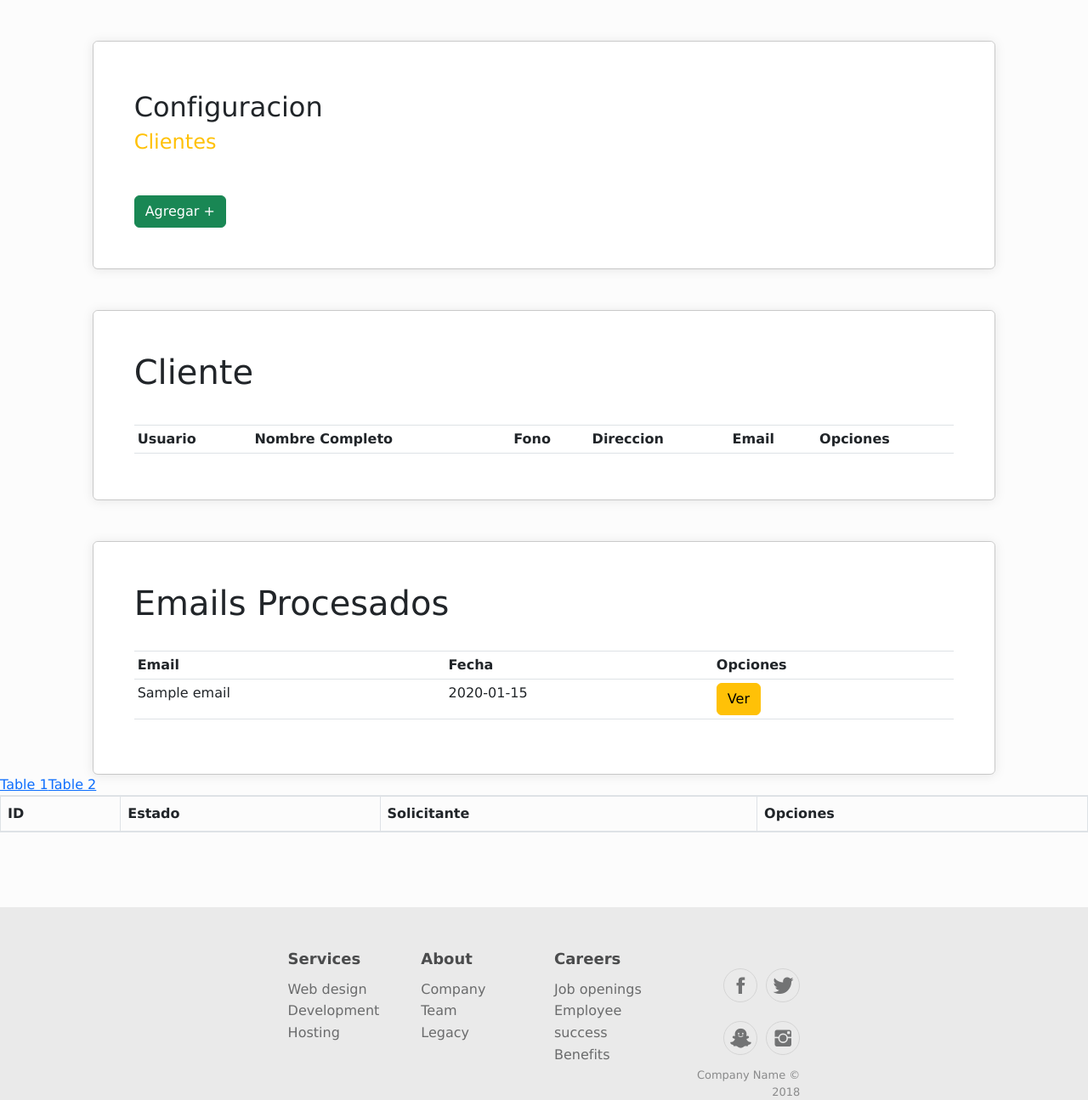
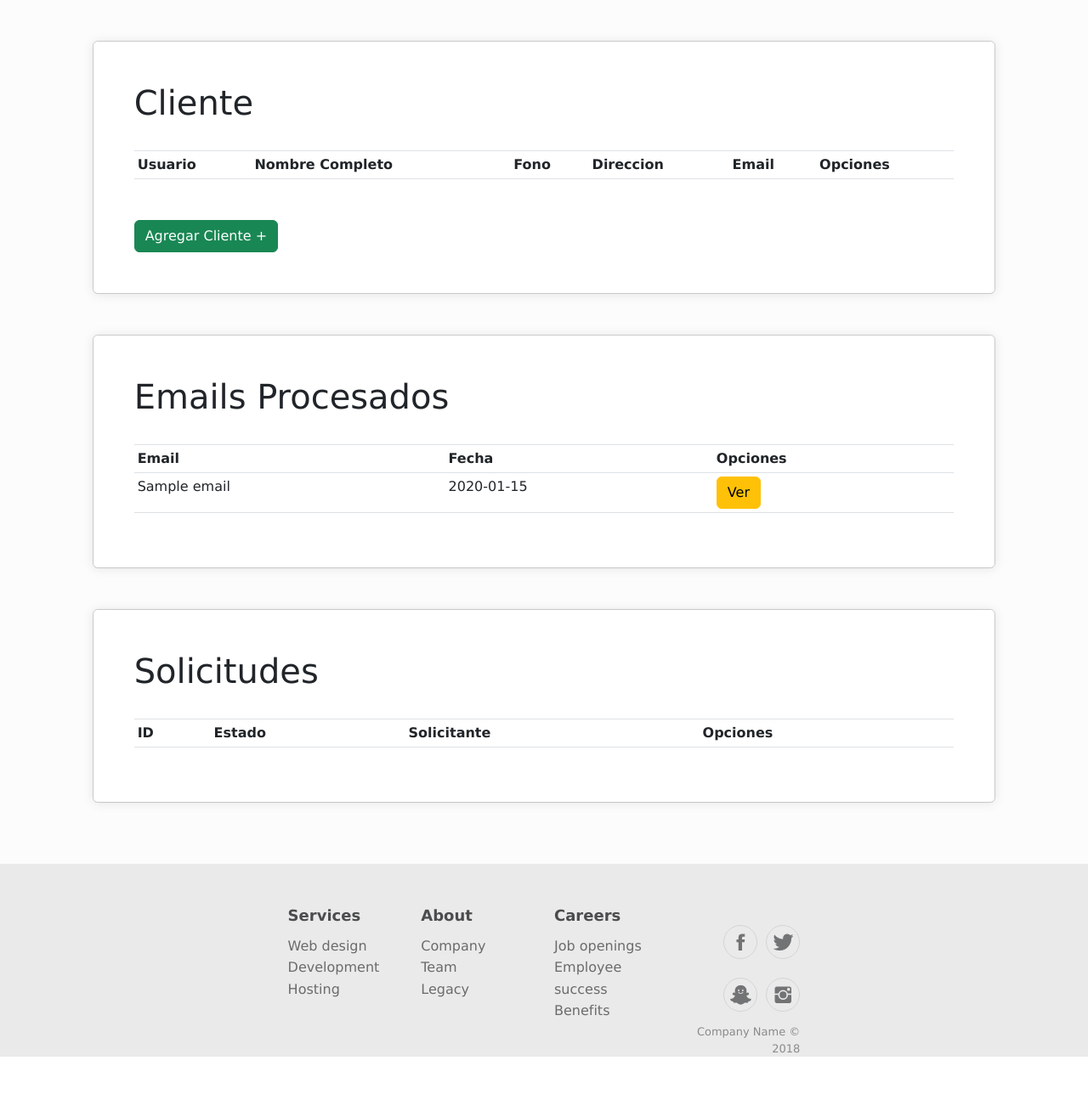
Before and after one commit to cambuuu/RALE, a Django app: page /ahome/ in a window 1280 px wide. Shown: the part 72-1367 px from the top of the page at 85% size. After the commit the page ends 1316 px from the top, so only its background shows below. Run offline with Django 3.2, Linux system fonts and the light colour scheme; a user stored in the database is signed in; tables that the repository leaves empty hold one stand-in row (values such as "Sample post"); lists and menus that the app fills with data are empty; some libraries are stand-ins or nearby versions.

Commit message:
Avance sitio web

```diff
--- a/RALE/ServicioWEB/templates/ahome.html
+++ b/RALE/ServicioWEB/templates/ahome.html
@@ -6,19 +6,6 @@
 <link href="{% static 'css/dataTables.bootstrap5.min.css' %}" rel="stylesheet" />
 <div class="row">
     <div class="col-12 col-md-10 offset-md-1">
-        <div class="card mt-5">
-            <div class="card-body p-5 sombra">
-                <div class="titulo"></div>
-                    <h2>Configuracion</h2><h4 class="text-warning">Clientes</h4>
-                <div class="mt-5">
-                    <a class="btn btn-success" href="{% url 'ServicioWEB:signup' %}">Agregar +</a>
-                </div>
-            </div>
-        </div>
-    </div>
-</div>
-<div class="row">
-    <div id="cliente"  class="col-12 col-md-10 offset-md-1">
         <div class="card mt-5">
             <div class="card-body p-5 sombra table-responsive">
                     <h1>Cliente</h1>
@@ -45,6 +32,9 @@
                         </tr>
                         {% endfor %}
                       </table>
+                 <div class="mt-5">
+                     <a class="btn btn-success" href="{% url 'ServicioWEB:signup' %}">Agregar Cliente +</a>
+                 </div>
             </div>
         </div>
     </div>
@@ -55,7 +45,7 @@
             <div class="card-body p-5 sombra table-responsive">
                     <h1>Emails Procesados</h1>
                     <br>
-                    <table class="table table-hover table-sm" id="email">
+                    <table class="table table-hover table-sm">
                         <tr>
                             <th>Email</th>
                             <th>Fecha</th>
@@ -76,70 +66,32 @@
     </div>
 </div>
 <div class="row">
-    <div>
-        <ul class="nav nav-tabs" role="tablist">
-            <li class="active">
-                <a href="#tab-table1" data-toggle="tab">Table 1</a>
-            </li>
-            <li>
-                <a href="#tab-table2" data-toggle="tab">Table 2</a>
-            </li>
-        </ul>
-        <div class="tab-content">
-            <div class="tab-pane active" id="tab-table1">
-                <table id="myTable1" class="table table-striped table-bordered" cellspacing="0" width="100%">
-                    <thead>
+    <div class="col-12 col-md-10 offset-md-1">
+        <div class="card mt-5">
+            <div class="card-body p-5 sombra table-responsive">
+                    <h1>Solicitudes</h1>
+                    <br>
+                    <table class="table table-hover table-sm">
                         <tr>
                             <th>ID</th>
                             <th>Estado</th>
                             <th>Solicitante</th>
                             <th>Opciones</th>
                         </tr>
-
-                    </thead>
-                </table>
-            </div>
-            <div class="tab-pane" id="tab-table2">
-                <table id="myTable2" class="table table-striped table-bordered" cellspacing="0" width="100%">
-                    <thead>
+                        {% for s in solicitud %}
                         <tr>
-                            <th>Name</th>
-                            <th>Position</th>
-                            <th>Office</th>
-                            <th>Extn.</th>
-                            <th>Start date</th>
-                            <th>Salary</th>
+                            <td>{{s.id}}</td>
+                            <td>{{s.descripcion}}</td>
+                            <td>{{s.id_email}}</td>
+                            <td>
+                                <a href="{% url 'ServicioWEB:detalle_solicitud' s.id%}" class="btn btn-warning">Ver</a>
+                                <a href="{% url 'ServicioWEB:actualizar_solicitud' s.id%}" class="btn btn-primary">Actualizar</a>
+                            </td>
                         </tr>
-                    </thead>
-                </table>
+                        {% endfor %}
+                      </table>
             </div>
         </div>
     </div>
 </div>
 {% endblock %}
-{% block extra_script %}
-<script>
-$(document).ready(function () {
-    $('a[data-toggle="tab"]').on('shown.bs.tab', function (e) {
-        $.fn.dataTable.tables({ visible: true, api: true }).columns.adjust();
-    });
-
-    $('table.table').DataTable({
-        ajax: '../ajax/data/arrays.txt',
-        scrollY: 200,
-        scrollCollapse: true,
-        paging: false,
-    });
-
-    // Apply a search to the second table for the demo
-    $('#myTable1').DataTable().search('New York').draw();
-});
-$(document).ready(function () {
-        $('#vehiculo').DataTable({
-            "language": {
-                "url": "//cdn.datatables.net/plug-ins/1.10.24/i18n/Spanish.json"
-            }
-        });
-    });
-</script>
-{% endblock extra_script %}
--- a/RALE/ServicioWEB/urls.py
+++ b/RALE/ServicioWEB/urls.py
@@ -24,6 +24,9 @@ urlpatterns = [
     path('detalle/email/<id>/', views.detalle_email, name='detalle_email'),
     path('detalle/solicitud/<id>/', views.detalle_solicitud, name='detalle_solicitud'),
 
+    #!ACTUALIZAR
+    path('actualizar/solicitud/<id>/', views.actualizar_solicitud, name='actualizar_solicitud'),
+
     #!CLIENTE
     path('hola/',views.hola, name='hola'),
 
--- a/RALE/ServicioWEB/views.py
+++ b/RALE/ServicioWEB/views.py
@@ -9,7 +9,7 @@ from django.contrib.auth.forms import AuthenticationForm, UserCreationForm
 from django.contrib.auth.models import Group, User
 from django.db import IntegrityError
 from django.shortcuts import get_object_or_404, redirect, render
-from .forms import agregarcliFrom, registrarForm, agregaraboFrom
+from .forms import agregarcliFrom, registrarForm, agregaraboFrom, SolicitudForm
 from API_Opens.models import *
 from API_Opens.serializers import *
 
@@ -171,6 +171,18 @@ def detalle_solicitud(request,id):
     return render(request, 'detalle_solicitud.html', data)
 
 @login_required
+def actualizar_solicitud(request,id):
+    solicitud = Solicitud.objects.get(id = id)
+    datos = {'solicitud': SolicitudForm(instance=solicitud),
+             'detalle': solicitud}
+    if request.method == 'POST':
+        formulario = SolicitudForm(data=request.POST, instance=solicitud)
+        if formulario.is_valid():
+            formulario.save()
+        return redirect(to='ServicioWEB:ahome')
+    return render(request,'actualizar_solicitud.html',datos)
+
+@login_required
 def hola(request):
     return render(request, 'hola.html')
 
```
Also changed, not shown: RALE/API_Opens/componentes/token.json (+1 -1 lines), RALE/ServicioWEB/forms.py (+6 -1 lines), RALE/ServicioWEB/templates/actualizar_solicitud.html (added, +34 -0 lines), 1 other file.
